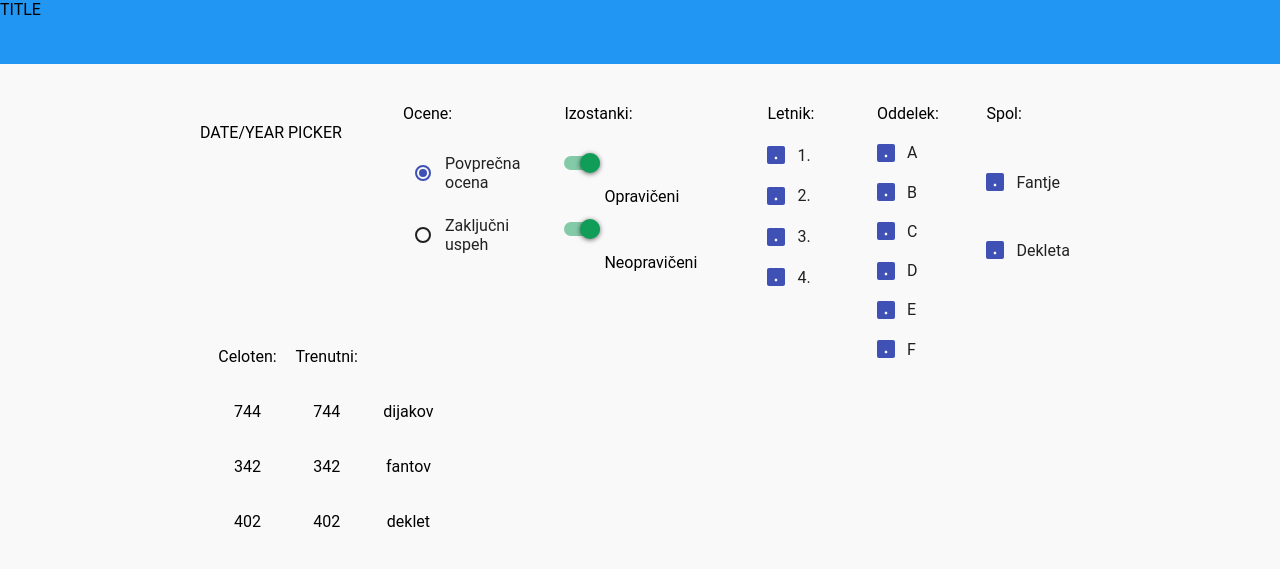
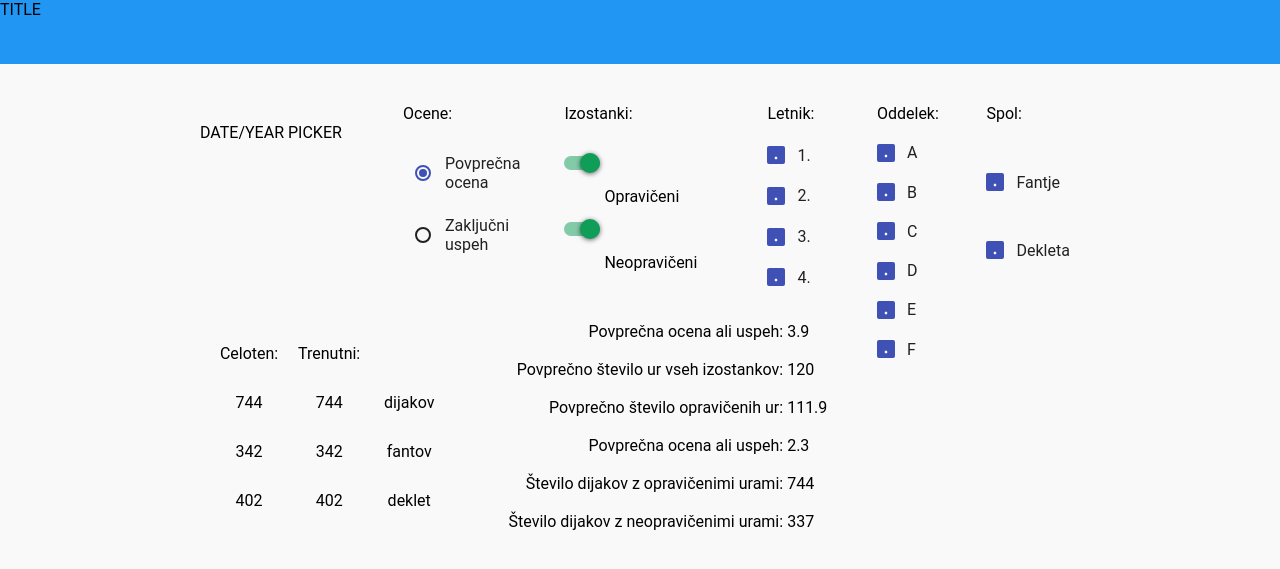
Before and after one commit to zigapk/GimVic-grades-and-absence-static, a website: page index.html in a window 1280 px wide. Drawn offline with Linux system fonts and the light colour scheme; no server answers.

Commit message:
stats holder finished

```diff
--- a/index.css
+++ b/index.css
@@ -105,7 +105,19 @@ paper-toggle-button {
     width: 100%;
     text-align: center;
 }
-#facts-holder-table {
+.p-right {
+    width: 100%;
+    text-align: right;
+}
+.p-left {
+    width: 100%;
+    text-align: left;
+}
+#facts-holder-table, #stats-holder-table {
     width: 100%;
     height: 100%;
+    table-layout:fixed;
 }
+tr {
+    line-height: 2px;
+}
--- a/index.html
+++ b/index.html
@@ -83,7 +83,7 @@
                 <tr>
                     <td><p class="p-center">Celoten:</p></td>
                     <td><p class="p-center">Trenutni:</p></td>
-                    <td><p style="color: transparent">Trenutni:</p> </td>
+                    <td></td>
                 </tr>
                 <tr>
                     <td><p class="p-center" id="vzorec-cel-dijaki">744</p></td>
@@ -102,7 +102,34 @@
                 </tr>
             </table>
         </paper-material>
-        <paper-material id="stats-holder" elevation="2"></paper-material>
+        <paper-material id="stats-holder" elevation="2">
+            <table id="stats-holder-table">
+                <tr>
+                    <td><p class="p-right">Povprečna ocena ali uspeh:</p></td>
+                    <td><p class="p-left" id="povp-uspeh">3.9</p></td>
+                </tr>
+                <tr>
+                    <td><p class="p-right">Povprečno število ur vseh izostankov:</p></td>
+                    <td><p class="p-left" id="povp-izostanki">120</p></td>
+                </tr>
+                <tr>
+                    <td><p class="p-right">Povprečno število opravičenih ur:</p></td>
+                    <td><p class="p-left" id="povp-opravicene">111.9</p></td>
+                </tr>
+                <tr>
+                    <td><p class="p-right">Povprečna ocena ali uspeh:</p></td>
+                    <td><p class="p-left" id="povp-neopravicene">2.3</p></td>
+                </tr>
+                <tr>
+                    <td><p class="p-right">Število dijakov z opravičenimi urami:</p></td>
+                    <td><p class="p-left" id="stevilo-z-opravicenimi">744</p></td>
+                </tr>
+                <tr>
+                    <td><p class="p-right">Število dijakov z neopravičenimi urami:</p></td>
+                    <td><p class="p-left" id="stevilo-z-neopravicenimi">337</p></td>
+                </tr>
+            </table>
+        </paper-material>
 
     </div>
     <paper-material id="chart-holder" elevation="2">
```
